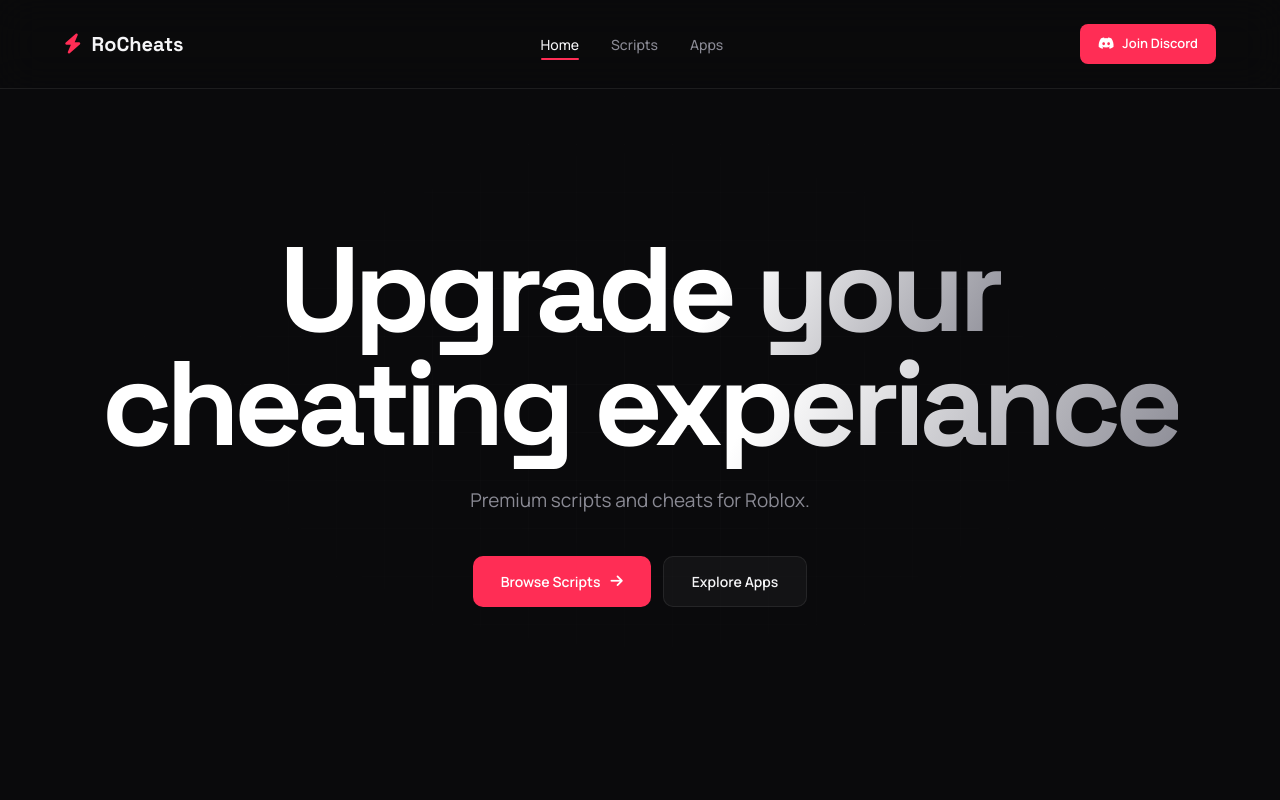
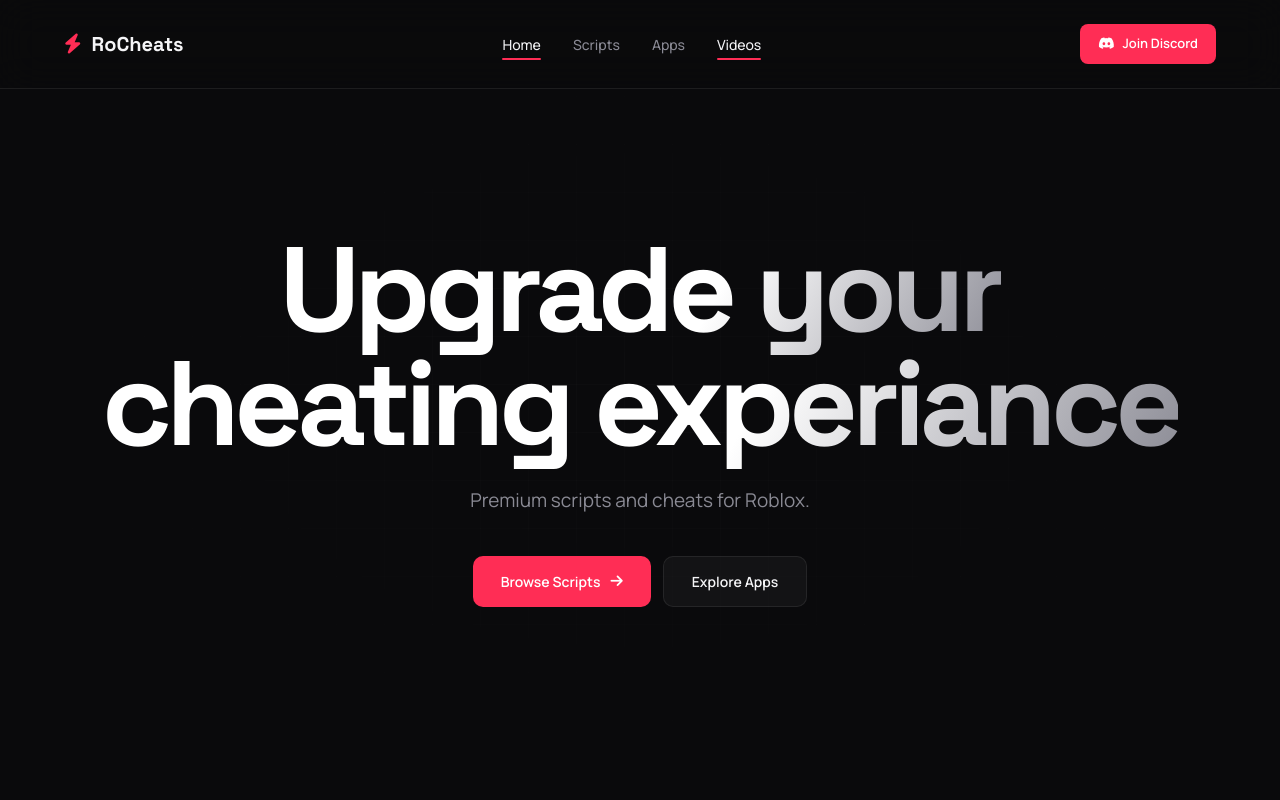
Before and after one commit to Sunblo/RoCheats, a plain HTML site: page index.html in a window 1280 px wide. Shown: the top 800 px of the page. Drawn offline with nearby package versions, Linux system fonts and the light colour scheme.

Commit message:
Update index.html

```diff
--- a/index.html
+++ b/index.html
@@ -170,6 +170,7 @@
     <li><a href="index.html" class="nav-link active">Home</a></li>
     <li><a href="scripts.html" class="nav-link">Scripts</a></li>
     <li><a href="apps.html" class="nav-link">Apps</a></li>
+    <li><a href="videos.html" class="nav-link active">Videos</a></li>
   </ul>
   <a href="#" class="nav-cta" onclick="event.preventDefault()">
     <i class="fab fa-discord"></i> <span>Join Discord</span>
```
